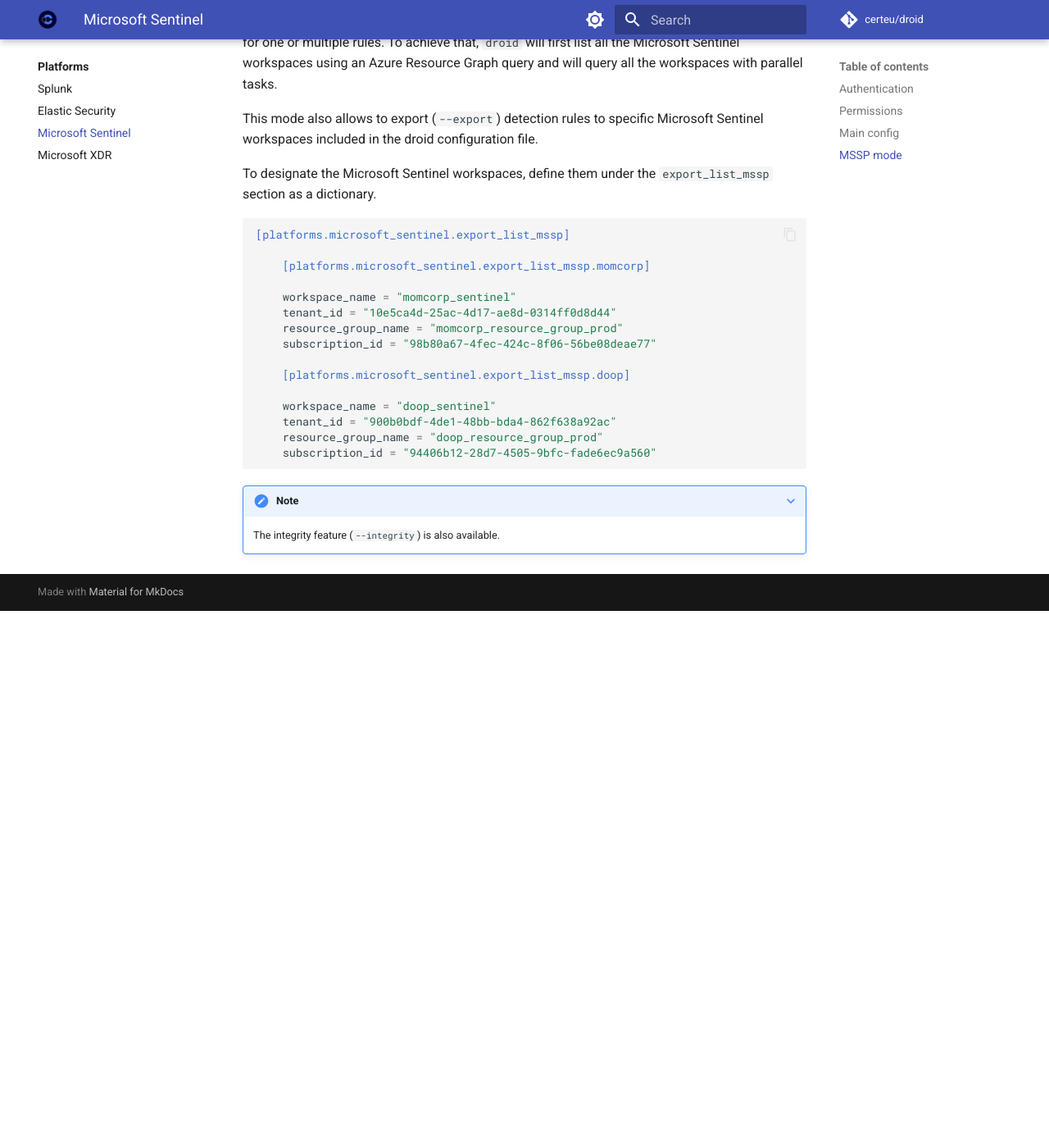
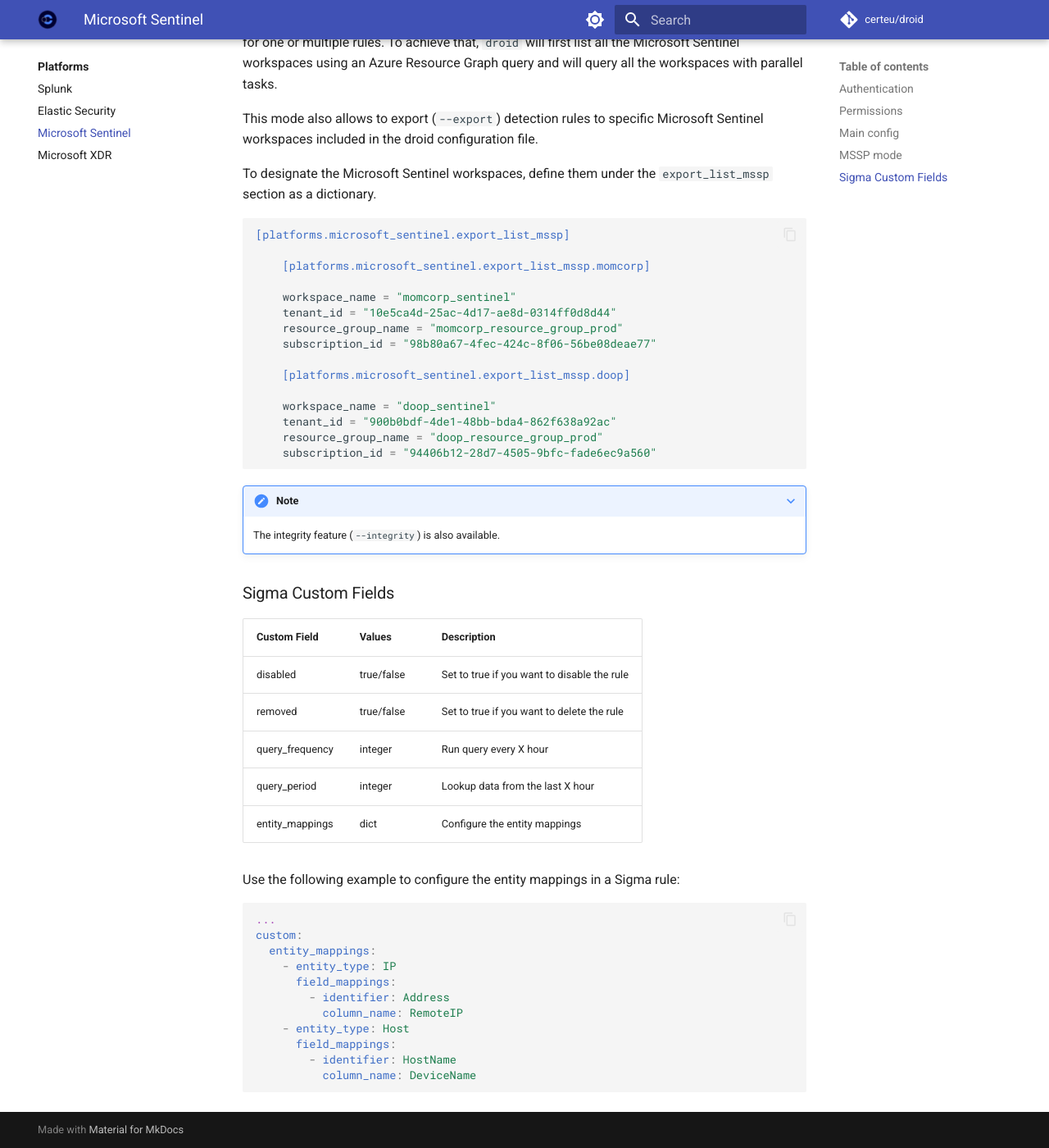
Before and after one commit to certeu/droid-docs, an MkDocs documentation site: the page built from docs/platforms/microsoft_sentinel.md, in a window 1280 px wide and 1400 px high, scrolled down 3861 px. Shown: the whole window at 82% size. Built offline with MkDocs 1.6.1 and Material for MkDocs 9.7.7, drawn with Linux system fonts in a browser that asks for light colours; comment, search, counter and statistics services are not loaded; before the commit the page ends 4606 px from its top, so only the background shows below that.

Commit message:
add: about the entity mappings

````diff
--- a/docs/platforms/microsoft_sentinel.md
+++ b/docs/platforms/microsoft_sentinel.md
@@ -157,3 +157,29 @@ To designate the Microsoft Sentinel workspaces, define them under the `export_li
 ???+ note
 
     The integrity feature (`--integrity`) is also available.
+
+### Sigma Custom Fields
+
+| Custom Field   | Values     | Description                                                                                   |
+| -------------- | ---------- | --------------------------------------------------------------------------------------------- |
+| disabled       | true/false | Set to true if you want to disable the rule                                                   |
+| removed        | true/false | Set to true if you want to delete the rule                                                    |
+| query_frequency| integer    | Run query every X hour |
+| query_period | integer       | Lookup data from the last X hour  |
+| entity_mappings | dict       | Configure the entity mappings  |
+
+Use the following example to configure the entity mappings in a Sigma rule:
+
+```yaml
+...
+custom:
+  entity_mappings:
+    - entity_type: IP
+      field_mappings:
+        - identifier: Address
+          column_name: RemoteIP
+    - entity_type: Host
+      field_mappings:
+        - identifier: HostName
+          column_name: DeviceName
+```
````
Also changed, not shown: docs/platforms/microsoft_xdr.md (+0 -2 lines).
